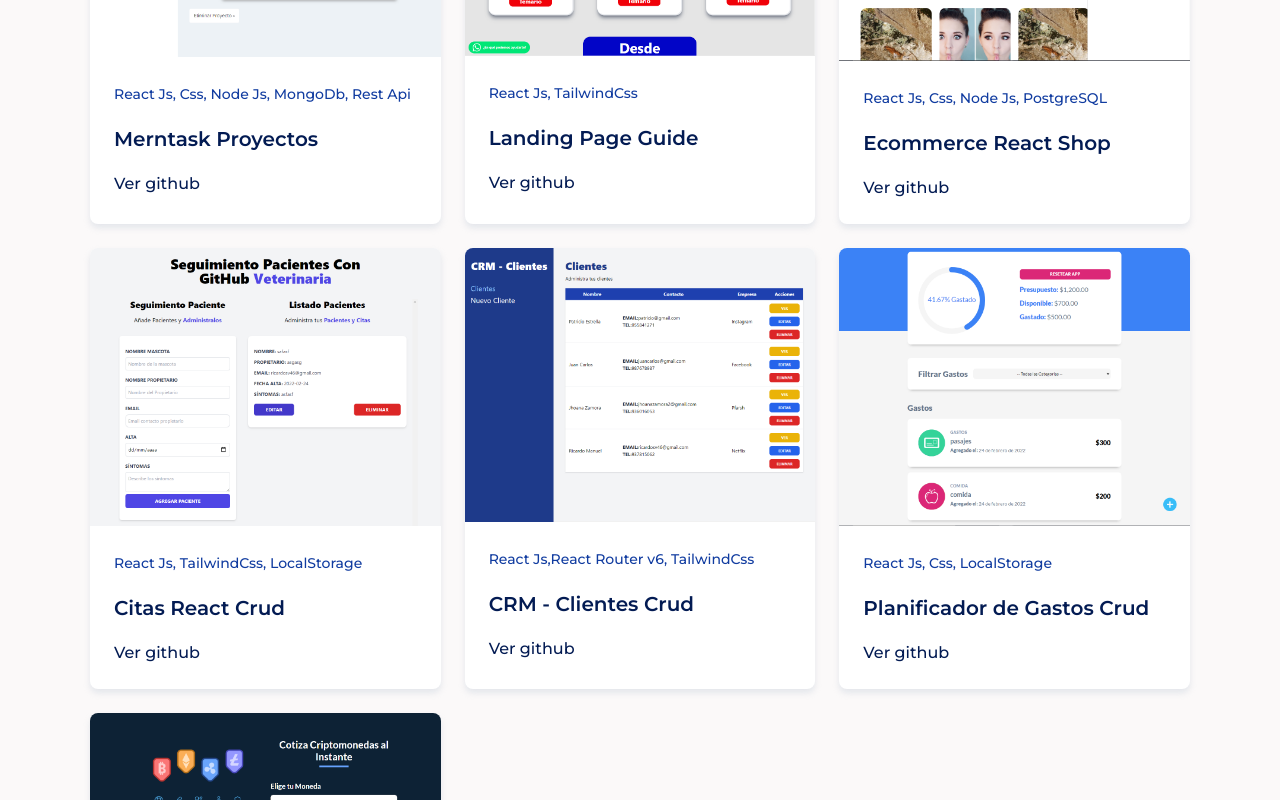
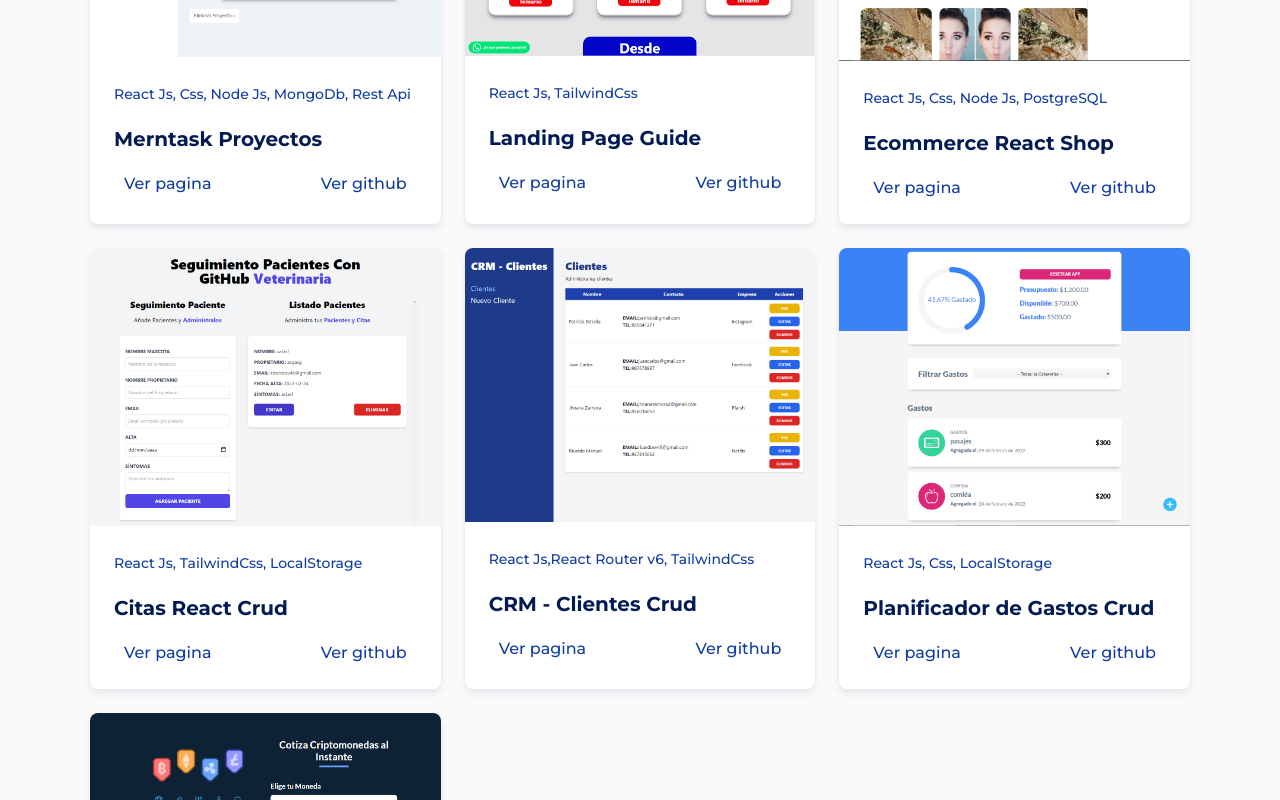
Before and after one commit to ricardosv46/portafolio, a React (Vite) app: page / in a window 1280 px wide. Shown: the part 2540-3340 px from the top of the page. Built offline with nearby package versions, Linux system fonts and the light colour scheme.

Commit message:
fix link git

```diff
--- a/src/components/Proyectos.jsx
+++ b/src/components/Proyectos.jsx
@@ -16,9 +16,14 @@ const Proyectos = () => {
             <div className='portfolio__data'>
               <span className='portfolio__subtitle'>{tecnologias}</span>
               <h2 className='portfolio__title'>{nombre}</h2>
-              <a target='_blank' href={git} className='button button-link'>
-                Ver github
-              </a>
+              <div className='flex'>
+                <a target='_blank' href={link} className='button button-link'>
+                  Ver pagina
+                </a>{" "}
+                <a target='_blank' href={git} className='button button-link'>
+                  Ver github
+                </a>
+              </div>
             </div>
           </div>
         ))}
--- a/src/data/data.js
+++ b/src/data/data.js
@@ -33,27 +33,27 @@ export const data = [
     nombre: "Citas React Crud ",
     tecnologias: "React Js, TailwindCss, LocalStorage",
     link: "https://citas-react-g.netlify.app/",
-    git: "",
+    git: "https://github.com/Richxdd/citas_react_vite",
   },
   {
     foto: Crm,
     nombre: "CRM - Clientes Crud",
     tecnologias: "React Js,React Router v6, TailwindCss ",
     link: "https://crm-cli.netlify.app/clientes",
-    git: "",
+    git: "https://github.com/Richxdd/Crm-Cliente-Api",
   },
   {
     foto: Gastos,
     nombre: "Planificador de Gastos Crud",
     tecnologias: "React Js, Css, LocalStorage ",
     link: "https://plan-gastos.netlify.app/",
-    git: "",
+    git: "https://github.com/Richxdd/planificador-gastos",
   },
   {
     foto: Criptos,
     nombre: "Cotizador De Criptomonedas",
     tecnologias: "React Js, Styled Components",
     link: "https://cotizador-criptos.netlify.app/",
-    git: "",
+    git: "https://github.com/Richxdd/criptos-react",
   },
 ]
--- a/src/index.css
+++ b/src/index.css
@@ -362,7 +362,7 @@ img {
 
 .button-link {
   background: none;
-  color: var(--first-color);
+  color: var(--first-color-light);
   padding: 0;
 }
 
@@ -542,6 +542,7 @@ img {
   font-size: var(--h3-font-size);
   color: var(--first-color);
   margin: var(--mb-2) 0;
+  font-weight: 800;
 }
 
 .portfolio__content:hover {
@@ -799,3 +800,9 @@ img {
     column-gap: 6rem;
   }
 }
+
+.flex {
+  padding: 0px 10px;
+  display: flex;
+  justify-content: space-between;
+}
```
